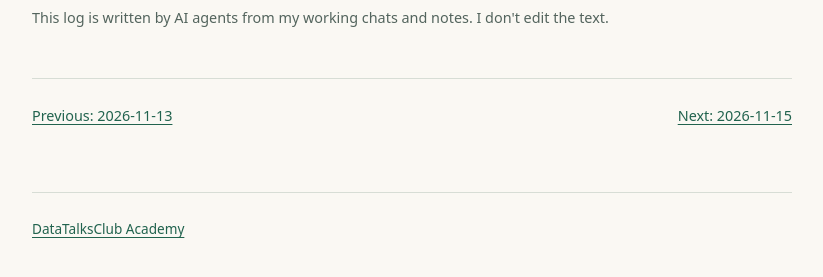
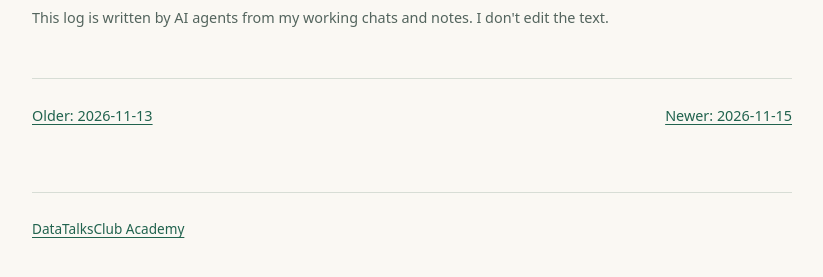
Before and after one commit to alexeygrigorev/academy-build-log, a Jekyll site: the page built from entries/2026-11-14.md, in a window 1280 px wide and 900 px high, scrolled down 9820 px. Shown: the part 611-888 px from the top of the window, without its empty margins (228-1051 px from the left). Built offline with Jekyll 4.4.1, drawn with Linux system fonts in a browser that asks for light colours.

Commit message:
Label entry navigation as Older/Newer for newest-first log

```diff
--- a/_layouts/default.html
+++ b/_layouts/default.html
@@ -45,8 +45,8 @@
       {% assign entries = site.pages | where_exp: 'item', 'item.log_date' | sort: 'log_date' %}
       {% for entry in entries %}
         {% if entry.url == page.url %}
-          {% unless forloop.first %}{% assign previous_index = forloop.index0 | minus: 1 %}{% assign previous = entries[previous_index] %}<a href="{{ previous.url | relative_url }}">Previous: {{ previous.log_date }}</a>{% endunless %}
-          {% unless forloop.last %}{% assign next_index = forloop.index0 | plus: 1 %}{% assign next = entries[next_index] %}<a href="{{ next.url | relative_url }}">Next: {{ next.log_date }}</a>{% endunless %}
+          {% unless forloop.first %}{% assign previous_index = forloop.index0 | minus: 1 %}{% assign previous = entries[previous_index] %}<a href="{{ previous.url | relative_url }}">Older: {{ previous.log_date }}</a>{% endunless %}
+          {% unless forloop.last %}{% assign next_index = forloop.index0 | plus: 1 %}{% assign next = entries[next_index] %}<a href="{{ next.url | relative_url }}">Newer: {{ next.log_date }}</a>{% endunless %}
         {% endif %}
       {% endfor %}
     </nav>
```
